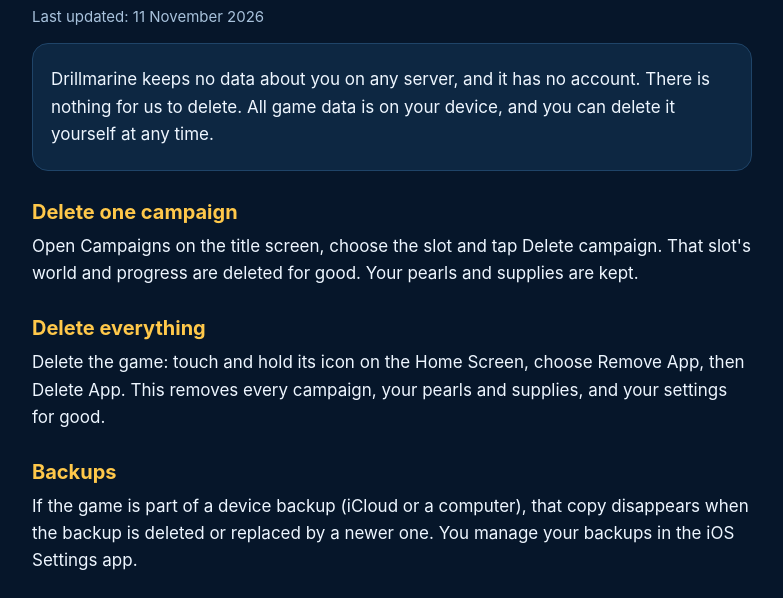
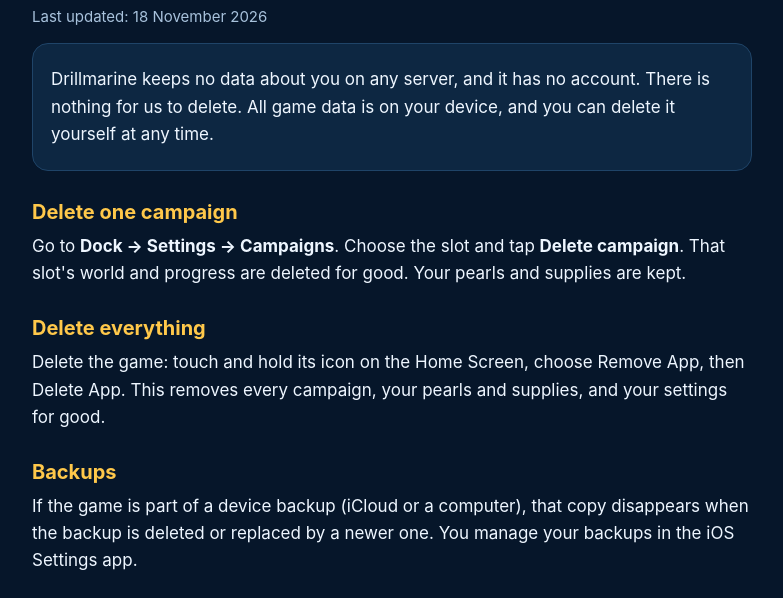
Before and after one commit to bayrambas255/drillmarine-support, a plain HTML site: page data-deletion/index.html in a window 1280 px wide. Shown: the part 202-800 px from the top of the page, without its empty margins (248-1031 px from the left). Drawn offline with Linux system fonts and the light colour scheme.

Commit message:
Correct the campaign settings path

```diff
--- a/data-deletion/index.html
+++ b/data-deletion/index.html
@@ -13,13 +13,13 @@
 <header><a class="brand" href="../"><img src="../icon.png" alt="" width="44" height="44">Drillmarine</a><nav><a href="../">Support</a><a href="../privacy/">Privacy</a><a href="../terms/">Terms</a><a href="../data-deletion/" aria-current="page">Data deletion</a></nav></header>
 <main>
 <h1>Data deletion</h1>
-<p class="note">Last updated: 11 November 2026</p>
+<p class="note">Last updated: 18 November 2026</p>
 
 <div class="card"><p>Drillmarine keeps no data about you on any server, and it has no account. There is nothing for us to
 delete. All game data is on your device, and you can delete it yourself at any time.</p></div>
 
 <h2>Delete one campaign</h2>
-<p>Open Campaigns on the title screen, choose the slot and tap Delete campaign. That slot's world and progress are
+<p>Go to <strong>Dock → Settings → Campaigns</strong>. Choose the slot and tap <strong>Delete campaign</strong>. That slot's world and progress are
 deleted for good. Your pearls and supplies are kept.</p>
 
 <h2>Delete everything</h2>
```
Also changed, not shown: index.html (+1 -1 lines).
